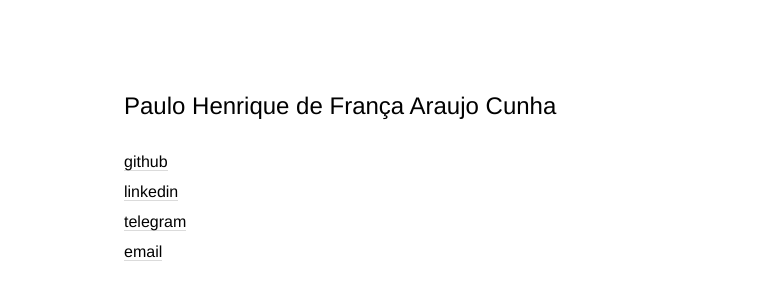
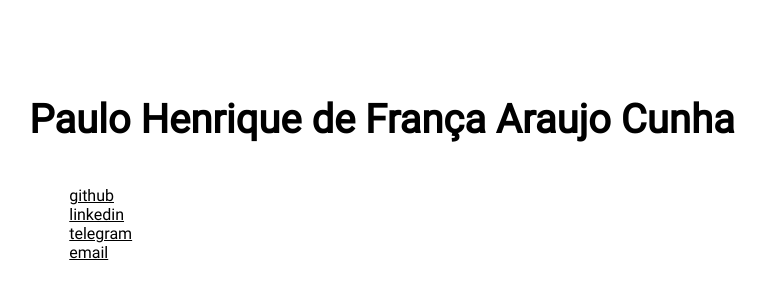
Before and after one commit to phf333/phf333.github.io, a plain HTML site: page index.html in a window 1280 px wide. Shown: the part 410-710 px from the top of the page, without its empty margins (4-769 px from the left). Drawn offline with Linux system fonts and the light colour scheme.

Commit message:
update personal site using css

```diff
--- a/index.html
+++ b/index.html
@@ -1,5 +1,6 @@
 <!doctype html>
 <html lang="pt-br">
+
 <head>
   <meta charset="utf-8">
   <title>Paulo Henrique</title>
@@ -11,23 +12,19 @@
   <meta property="og:image" content="" />
   <meta property="og:url" content="" />
   <meta name="twitter:card" content="summary_large_image" />
+  <link rel="stylesheet" type="text/css" href="styles.css" />
+
+</head>
 
 
 
-  <style type="text/css">
-    #card ul li,body{margin:0;padding:0}body,p,ul{-webkit-font-smoothing:antialiased}body{font-family:Helvetica,Arial,sans-serif;background-color:#fff;color:#000;font-weight:lighter}section#card{position:absolute;bottom:26%;left:10%;height:100px;margin-bottom:10px}h1{font-size:24px;font-weight:400;letter-spacing:0}#card ul{list-style-type:none;margin:27px 0 0;padding:0}a:active,a:hover,a:link,a:visited{color:#000;text-decoration:none;border-bottom:1px solid #dbdbdb}a:hover{border-bottom:1px solid #000}p,ul{font-size:16px;font-weight:lighter;line-height:30px}
-  </style>
+<body>
 
-</head>
-<body>
-  <section id="card">
-
+  <div class="card flex-container ">
 
     <h1>Paulo Henrique de França Araujo Cunha</h1>
 
-
-
-    <ul id="contact">
+    <ul class="contact">
 
 
       <li><a href="http://github.com/phf333/" target="_blank">github</a></li>
@@ -37,6 +34,9 @@
 
 
     </ul>
-  </section>
+
+  </div>
+
+
 </body>
 </html>
--- /dev/null
+++ b/styles.css
@@ -0,0 +1,33 @@
+@font-face {
+    font-family: roboto-regular;
+    src: url(fonts/Roboto-Regular.ttf);
+}
+
+
+
+.flex-container{
+    display: flex;
+    flex-direction: column;
+    justify-content: flex-end;
+    color: #000;
+    min-height: 85vh;
+    margin-left: 2%;
+    font-family: roboto-regular;
+}
+
+
+.card {
+    font-size: 20px;
+
+}
+
+
+.contact {
+    font-size: 16px;
+    list-style-type: none;
+}
+
+a:link{
+    color: black;
+    text-decoration: underline;
+}
```
Also changed, not shown: fonts/Roboto-Regular.ttf (added).
